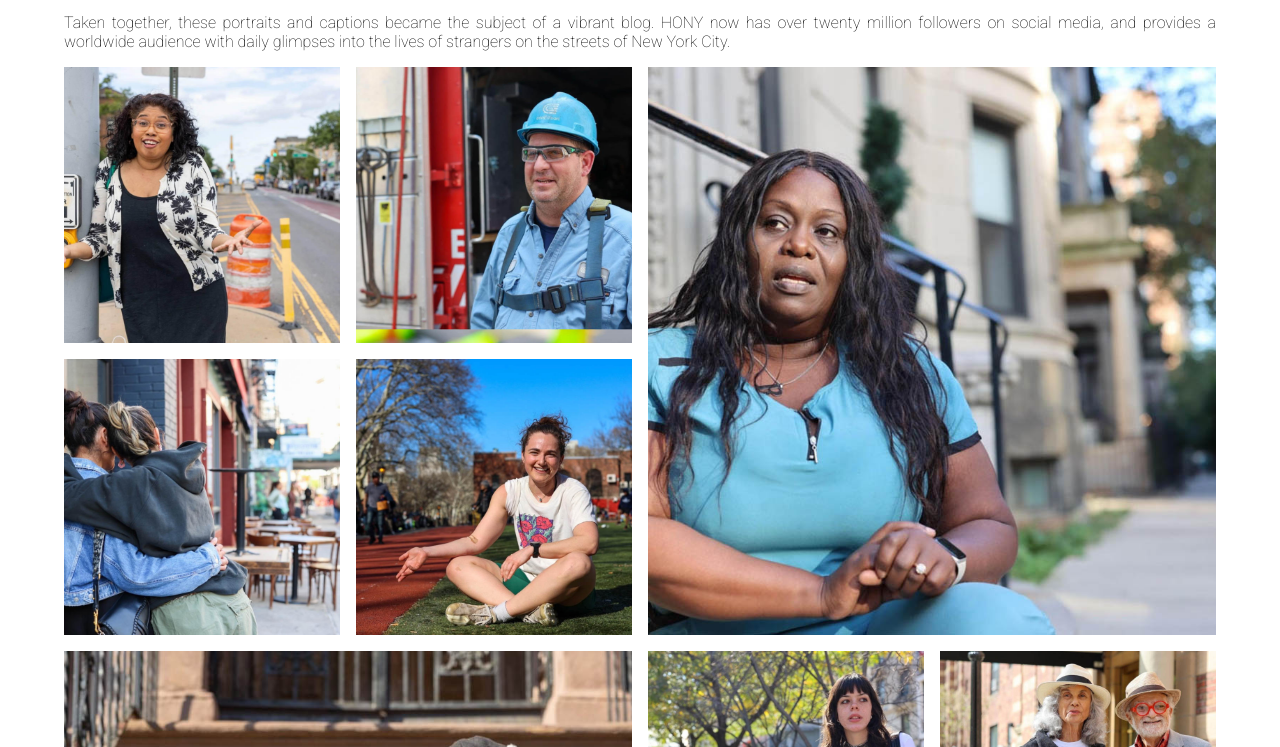
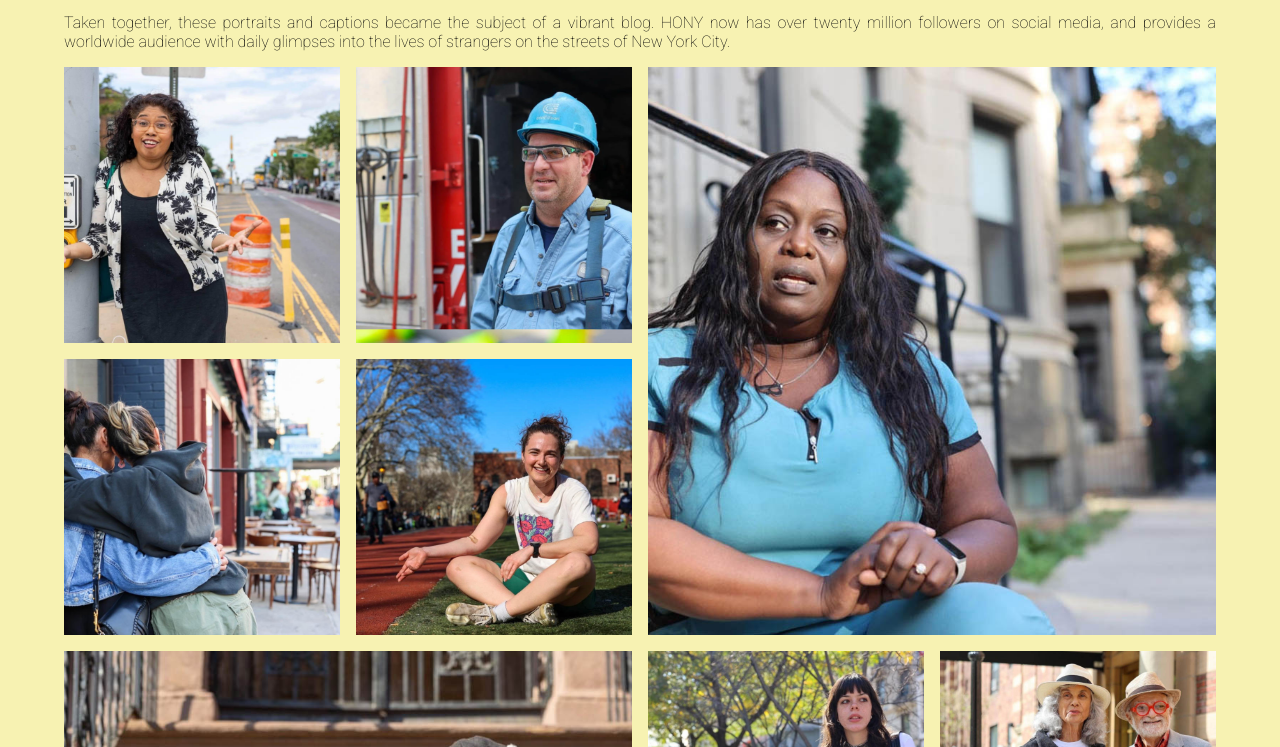
Before and after one commit to dynabenaziza-beep/cart-211, a plain HTML site: page Asst5 copy/index.html in a window 1280 px wide. Shown: the part 210-957 px from the top of the page. Drawn offline with Linux system fonts and the light colour scheme.

Commit message:
chnaged the color background ot yellow

```diff
--- a/Asst5 copy/default.css
+++ b/Asst5 copy/default.css
@@ -121,6 +121,7 @@ body {
     font-variation-settings: "wdth" 100;
     padding: 0%;
     margin: 0%;
+    background-color: #F7F2B2; /* soft yellow */
 }
 
 /*For any links in the text, don't underline*/
```
